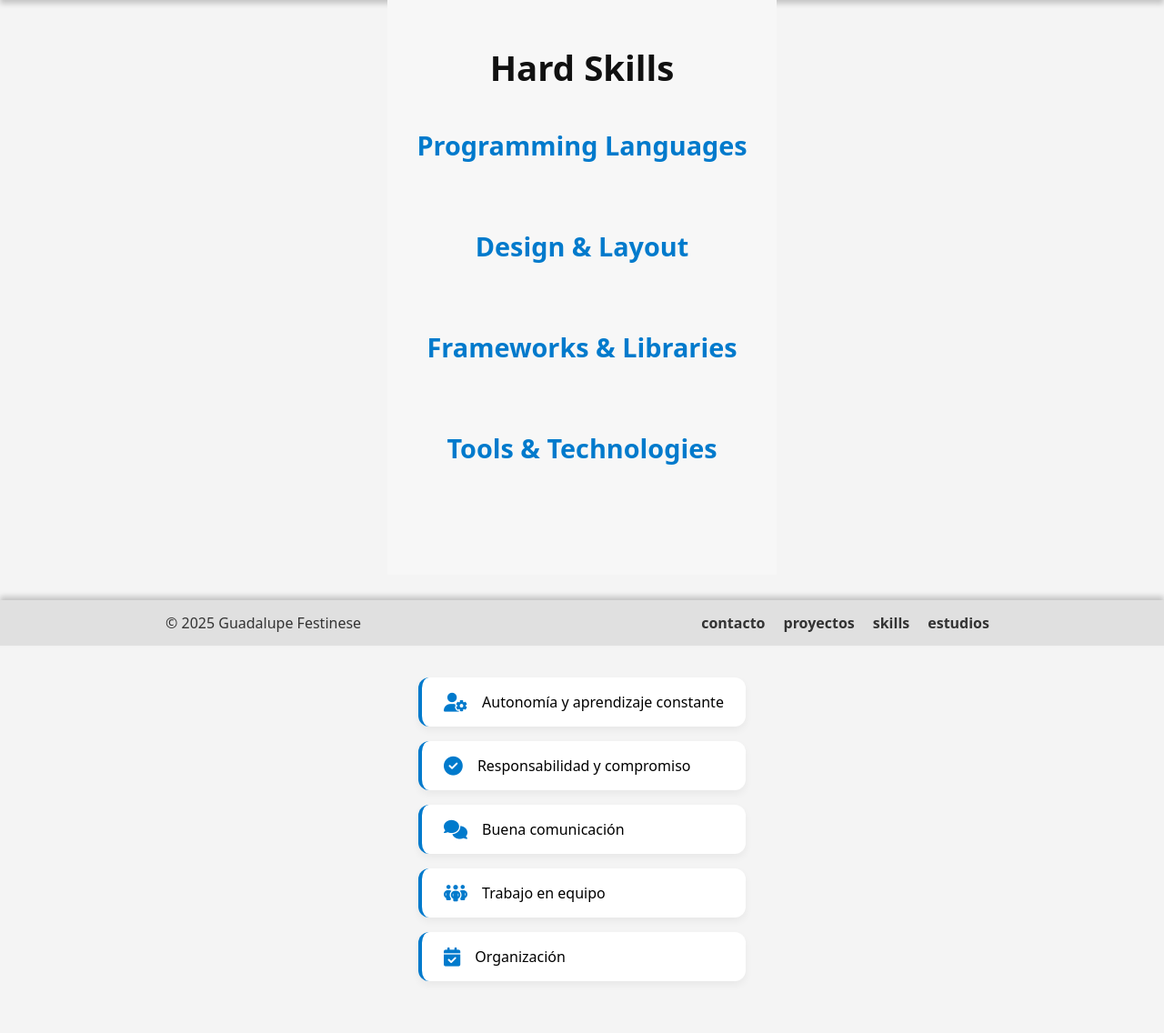
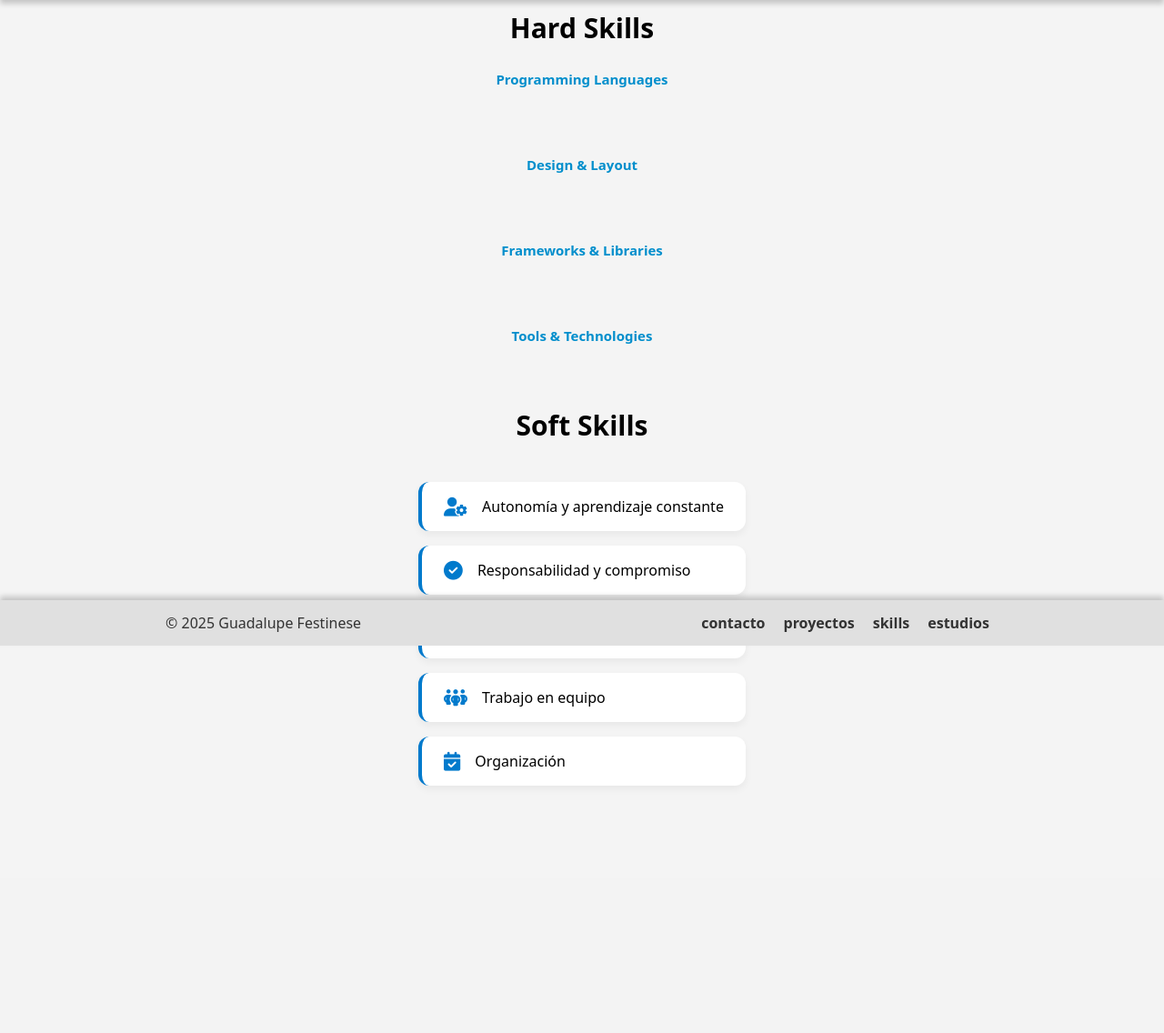
Before and after one commit to guadafestinese96/portafolio-php, a PHP site: page /portafolio-php/skills in a window 1280 px wide. Shown: the part 90-1226 px from the top of the page at 91% size. After the commit the page ends 954 px from the top, so only its background shows below. Run offline with PHP 8.4, Linux system fonts and the light colour scheme; data that the repository does not hold is empty; some libraries are stand-ins or nearby versions.

Commit message:
finalizado

```diff
--- a/assets/css/styles.css
+++ b/assets/css/styles.css
@@ -31,7 +31,7 @@
 
 .title {
   text-transform: capitalize;
-  margin: 20px;
+  margin: 10px;
   font-size: 30px;
 }
 
@@ -182,72 +182,17 @@
 
 /*SKILLS*/
 
-.allSkills {
-  display: flex;
-  justify-content: center;
-  align-items: center;
-  margin-bottom: 20px;
-  flex-wrap: wrap; /*ASDSADSA*/
-}
-
-.containerSkillImg {
-  width: 80px;
-  height: 80px;
-  padding: 10px;
-  background-color: #fff;
-  border-radius: 10px;
-  display: flex;
-  justify-content: center;
-  align-items: center;
-  margin: 8px;
-  box-shadow: 1px 1px 10px var(--color-gris-claro);
-}
-
-.skillImg {
-  width: 100%;
-  background-color: #fff;
-}
-
-.skillName {
-  font-size: 13px;
-  font-weight: bold;
-  text-transform: uppercase;
-  color: #008ecc;
-}
-
-.skillExperience {
-  text-transform: capitalize;
-  font-size: 10px;
-}
-
-
-
-/*SKILLS*/
-.skills-section {
-  padding: 3rem 2rem;
-  background-color: #f7f7f7;
-  font-family: 'Poppins', sans-serif;
-  color: #333;
-}
-
-.section-title {
-  text-align: center;
-  font-size: 2.4rem;
-  margin-bottom: 2.5rem;
-  color: #111;
-  font-weight: 700;
-}
-
 .category {
   margin-bottom: 3rem;
 }
 
-.category-title {
-  font-size: 1.8rem;
-  color: #007acc;
+.category h3.titleSkill{
+  font-size: 15px;
+  color: var(--color-azul-oscuro);
   text-align: center;
-  margin-bottom: 1.5rem;
-  font-weight: 600;
+  margin-bottom: 10px;
+  font-weight: bold;
+  margin-top: 1rem;
 }
 
 .skills-grid {
@@ -255,6 +200,7 @@
   flex-wrap: wrap;
   justify-content: center;
   gap: 1.5rem;
+  margin-top:10px;
 }
 
 .skill-card {
@@ -367,7 +313,7 @@
 }
 
 .titleStudy {
-  font-size: 20px;
+  font-size: 18px;
   text-align: left;
   width: 100%;
   text-transform: uppercase;
@@ -449,7 +395,7 @@
   font-family: system-ui, -apple-system, BlinkMacSystemFont, "Segoe UI", Roboto,
     Oxygen, Ubuntu, Cantarell, "Open Sans", "Helvetica Neue", sans-serif;
   border: none;
-  filter: drop-shadow(1px 1px 1px black);
+  filter: drop-shadow(1px 1px 1px #000);
   margin-top: 5px;
   font-size: 16px;
 }
@@ -458,6 +404,7 @@
   height: 200px;
   resize: none;
   overflow-y: hidden;
+  filter: drop-shadow(1px 1px 1px #000);
 }
 
 .btnSubmit {
--- a/config.php
+++ b/config.php
@@ -1,19 +1,19 @@
 <?php
-if ($_SERVER['HTTP_HOST'] == 'localhost') {
-    define('RUTA', 'http://localhost/portafolio-php');
-} else {
+// if ($_SERVER['HTTP_HOST'] == 'localhost') {
+//     define('RUTA', 'http://localhost/portafolio-php');
+// } else {
     define('RUTA', 'https://guadalupefestinese.infinityfreeapp.com');
-}
+//}
 
 $bd_config = array(
-    'database' => 'portfolio',
-    'user' => 'root',
-    'pass' => ''
+    'database' => 'if0_39174617_portfolio',
+    'user' => 'if0_39174617',
+    'pass' => 's84obY8tKSIa'
 );
 
 function conectar_db($bd_config){
     try {
-        $conexion = new PDO('mysql:host=localhost;dbname=' . $bd_config['database'], $bd_config['user'], $bd_config['pass']);
+        $conexion = new PDO('mysql:host=sql113.infinityfree.com;dbname=' . $bd_config['database'] . ';charset=utf8mb4', $bd_config['user'], $bd_config['pass']);
         return $conexion;
     } catch (PDOException $e) {
         return false;
--- a/views/contact.view.php
+++ b/views/contact.view.php
@@ -25,7 +25,7 @@
       </div>
     <?php elseif ($enviado) : ?>
       <div class="alert success" role="alert">
-        <?php echo 'Enviado Correctamente'; ?>
+        <?php echo 'Enviado Correctamente! (Por políticas del servidor gratuito no se puede enviar el correo, pero el código y validaciones están programadas como si lo hiciera.)'; ?>
       </div>
     <?php endif; ?>
 
--- a/views/skills.view.php
+++ b/views/skills.view.php
@@ -1,11 +1,11 @@
 <?php require 'header.php'; ?>
 <div class="container">
 
-    <section class="skills-section">
-        <h2 class="section-title">Hard Skills</h2>
+    <div class="container">
+        <h2 class="title">Hard Skills</h2>
 
         <div class="category">
-            <h3 class="category-title">Programming Languages</h3>
+            <h3 class="titleSkill">Programming Languages</h3>
             <div class="skills-grid">
                 <?php foreach ($skills_lang as $skill): ?>
                     <div class="skill-card">
@@ -21,7 +21,7 @@
 
 
         <div class="category">
-            <h3 class="category-title">Design & Layout</h3>
+            <h3 class="titleSkill">Design & Layout</h3>
             <div class="skills-grid">
                 <?php foreach ($skills_design as $skill): ?>
                     <div class="skill-card">
@@ -36,7 +36,7 @@
         </div>
 
         <div class="category">
-            <h3 class="category-title">Frameworks & Libraries</h3>
+            <h3 class="titleSkill">Frameworks & Libraries</h3>
             <div class="skills-grid">
                 <?php foreach ($skills_fram_lib as $skill): ?>
                     <div class="skill-card">
@@ -51,7 +51,7 @@
         </div>
 
         <div class="category">
-            <h3 class="category-title">Tools & Technologies</h3>
+            <h3 class="titleSkill">Tools & Technologies</h3>
             <div class="skills-grid">
                 <?php foreach ($skills_tools as $skill): ?>
                     <div class="skill-card">
@@ -64,7 +64,7 @@
                 <?php endforeach; ?>
             </div>
         </div>
-    </section>
+    </div>
 
 
 
```
